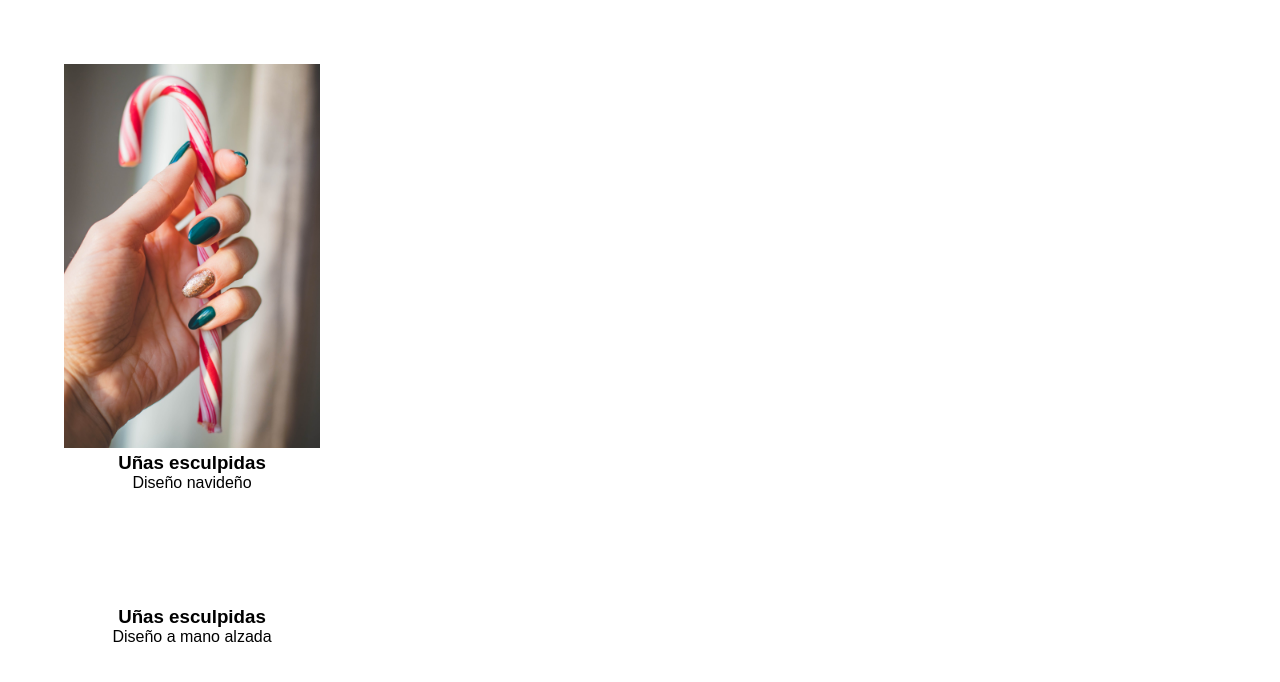
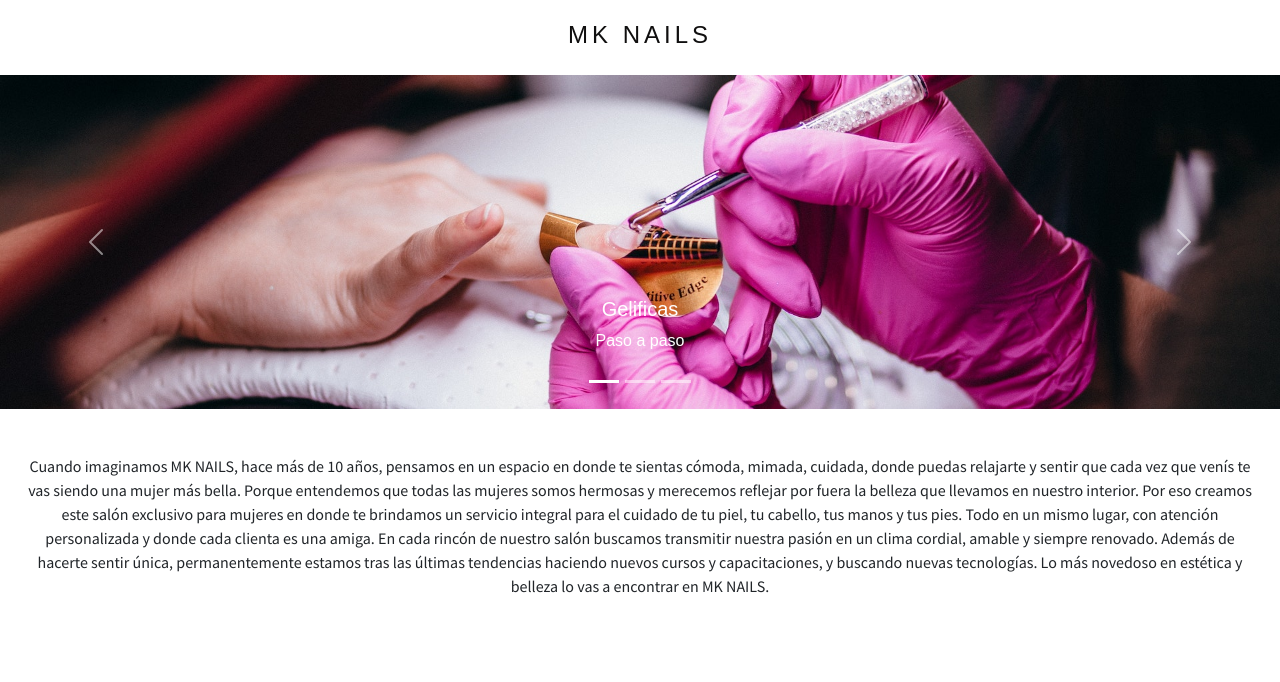
Before and after one commit to micaelakapp/preentregatresmicaelakapp, a plain HTML site: page pages/funciones.html in a window 1280 px wide. Drawn offline with nearby package versions, Linux system fonts and the light colour scheme.

Commit message:
ultimas modificaciones

```diff
--- a/pages/CSS/STYLE.CSS
+++ b/pages/CSS/STYLE.CSS
@@ -8,6 +8,8 @@ h1 {
 }
 
 body {
+  font-family: "Poppins", sans-serif;
+  font-family: "Source Sans Pro", sans-serif;
   font-family: "Montserrat", sans-serif;
   background-color: white;
   text-align: center;
@@ -180,6 +182,8 @@ button {
 }
 
 .containercaja {
+  font-family: "Poppins", sans-serif;
+  font-family: "Source Sans Pro", sans-serif;
   background: url(fondoind.jpg);
   margin: 0;
   padding: 0;
@@ -208,8 +212,8 @@ button {
   float: right;
 }
 .containerfaq {
-  background-color: #000;
-  font-family: sans-serif;
+  font-family: "Poppins", sans-serif;
+  font-family: "Source Sans Pro", sans-serif;
   margin-top: 5rem;
   display: grid;
   grid-template-columns: repeat(2, 1fr);
@@ -218,7 +222,7 @@ button {
   grid-row-gap: 0px;
 }
 .pfaq {
-  color: white;
+  color: rgb(1, 1, 1);
   margin-top: 5rem;
   text-align: center;
   margin: 0 10px;
@@ -232,3 +236,11 @@ button {
   background-size: cover;
   font-family: sans-serif;
 }
+
+.pfunciones {
+  font-family: "Poppins", sans-serif;
+  font-family: "Source Sans Pro", sans-serif;
+  margin-top: 25px;
+  text-align: center;
+  padding: 20px;
+}
--- a/pages/funciones.html
+++ b/pages/funciones.html
@@ -4,19 +4,111 @@
     <meta charset="UTF-8" />
     <meta http-equiv="X-UA-Compatible" content="IE=edge" />
     <meta name="viewport" content="width=device-width, initial-scale=1.0" />
+    <title>Document</title>
+    <link
+      href="https://cdn.jsdelivr.net/npm/bootstrap@5.2.3/dist/css/bootstrap.min.css"
+      rel="stylesheet"
+      integrity="sha384-rbsA2VBKQhggwzxH7pPCaAqO46MgnOM80zW1RWuH61DGLwZJEdK2Kadq2F9CUG65"
+      crossorigin="anonymous"
+    />
     <link rel="stylesheet" href="CSS/STYLE.CSS" />
-    <title>Postales</title>
+    <link
+      href="https://fonts.googleapis.com/css2?family=Poppins:wght@300&family=Source+Sans+Pro:wght@400;900&display=swap"
+      rel="stylesheet"
+    />
   </head>
   <body>
-    <div class="card card--uno">
-      <img src="img/uñaspal.jpg" alt="" class="card_image" />
-      <h3 class="card_tittle">Uñas esculpidas</h3>
-      <p class="card_description">Diseño navideño</p>
+    <a href="../index.html" class="btn-neon">
+      <span id="span1"></span>
+      <span id="span2"></span>
+      <span id="span3"></span>
+      <span id="span4"></span>
+      MK NAILS
+    </a>
+    <div id="carouselExampleCaptions" class="carousel slide">
+      <div class="carousel-indicators">
+        <button
+          type="button"
+          data-bs-target="#carouselExampleCaptions"
+          data-bs-slide-to="0"
+          class="active"
+          aria-current="true"
+          aria-label="Slide 1"
+        ></button>
+        <button
+          type="button"
+          data-bs-target="#carouselExampleCaptions"
+          data-bs-slide-to="1"
+          aria-label="Slide 2"
+        ></button>
+        <button
+          type="button"
+          data-bs-target="#carouselExampleCaptions"
+          data-bs-slide-to="2"
+          aria-label="Slide 3"
+        ></button>
+      </div>
+      <div class="carousel-inner">
+        <div class="carousel-item active">
+          <img src="./img/p1.jpg" class="d-block w-100" alt="..." />
+          <div class="carousel-caption d-none d-md-block">
+            <h5>Gelificas</h5>
+            <p>Paso a paso</p>
+          </div>
+        </div>
+        <div class="carousel-item">
+          <img src="./img/p3.jpg" class="d-block w-100" alt="..." />
+          <div class="carousel-caption d-none d-md-block">
+            <h5>Limado</h5>
+            <p>Paso a paso</p>
+          </div>
+        </div>
+        <div class="carousel-item">
+          <img src="./img/p2.jpg" class="d-block w-100" alt="..." />
+          <div class="carousel-caption d-none d-md-block">
+            <h5>Masajes</h5>
+            <p>Paso a paso</p>
+          </div>
+        </div>
+      </div>
+      <button
+        class="carousel-control-prev"
+        type="button"
+        data-bs-target="#carouselExampleCaptions"
+        data-bs-slide="prev"
+      >
+        <span class="carousel-control-prev-icon" aria-hidden="true"></span>
+        <span class="visually-hidden">Previous</span>
+      </button>
+      <button
+        class="carousel-control-next"
+        type="button"
+        data-bs-target="#carouselExampleCaptions"
+        data-bs-slide="next"
+      >
+        <span class="carousel-control-next-icon" aria-hidden="true"></span>
+        <span class="visually-hidden">Next</span>
+      </button>
     </div>
-    <div class="card card--dos">
-      <img src="img/diseñouñas.jpg" alt="" class="card_image" />
-      <h3 class="card_tittle">Uñas esculpidas</h3>
-      <p class="card_description">Diseño a mano alzada</p>
-    </div>
+    <p class="pfunciones">
+      Cuando imaginamos MK NAILS, hace más de 10 años, pensamos en un espacio en
+      donde te sientas cómoda, mimada, cuidada, donde puedas relajarte y sentir
+      que cada vez que venís te vas siendo una mujer más bella. Porque
+      entendemos que todas las mujeres somos hermosas y merecemos reflejar por
+      fuera la belleza que llevamos en nuestro interior. Por eso creamos este
+      salón exclusivo para mujeres en donde te brindamos un servicio integral
+      para el cuidado de tu piel, tu cabello, tus manos y tus pies. Todo en un
+      mismo lugar, con atención personalizada y donde cada clienta es una amiga.
+      En cada rincón de nuestro salón buscamos transmitir nuestra pasión en un
+      clima cordial, amable y siempre renovado. Además de hacerte sentir única,
+      permanentemente estamos tras las últimas tendencias haciendo nuevos cursos
+      y capacitaciones, y buscando nuevas tecnologías. Lo más novedoso en
+      estética y belleza lo vas a encontrar en MK NAILS.
+    </p>
+    <script
+      src="https://cdn.jsdelivr.net/npm/bootstrap@5.2.3/dist/js/bootstrap.bundle.min.js"
+      integrity="sha384-kenU1KFdBIe4zVF0s0G1M5b4hcpxyD9F7jL+jjXkk+Q2h455rYXK/7HAuoJl+0I4"
+      crossorigin="anonymous"
+    ></script>
   </body>
 </html>
```
Also changed, not shown: index.html (+6 -1 lines), pages/caja.html (+4 -0 lines), pages/faq.html (+5 -0 lines), pages/img/p1.jpg (added), pages/img/p2.jpg (added), pages/img/p3.jpg (added).
